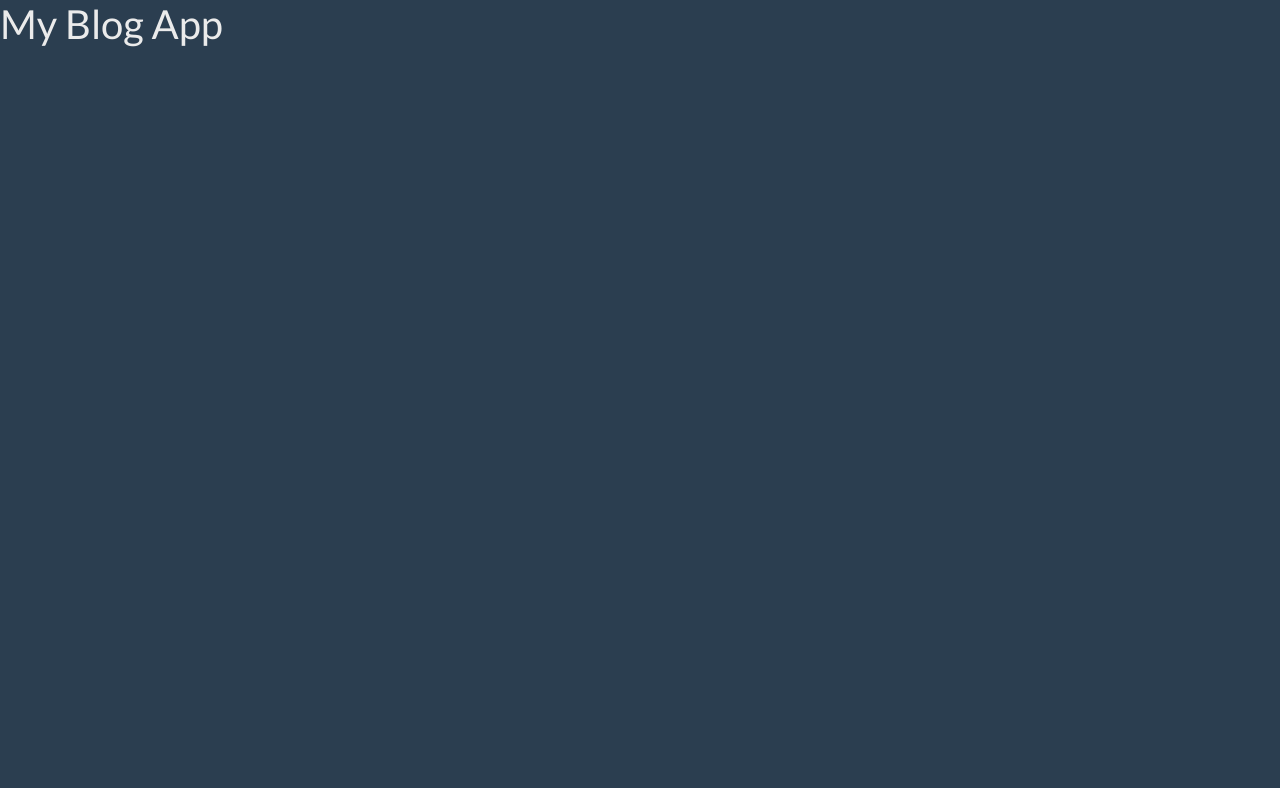
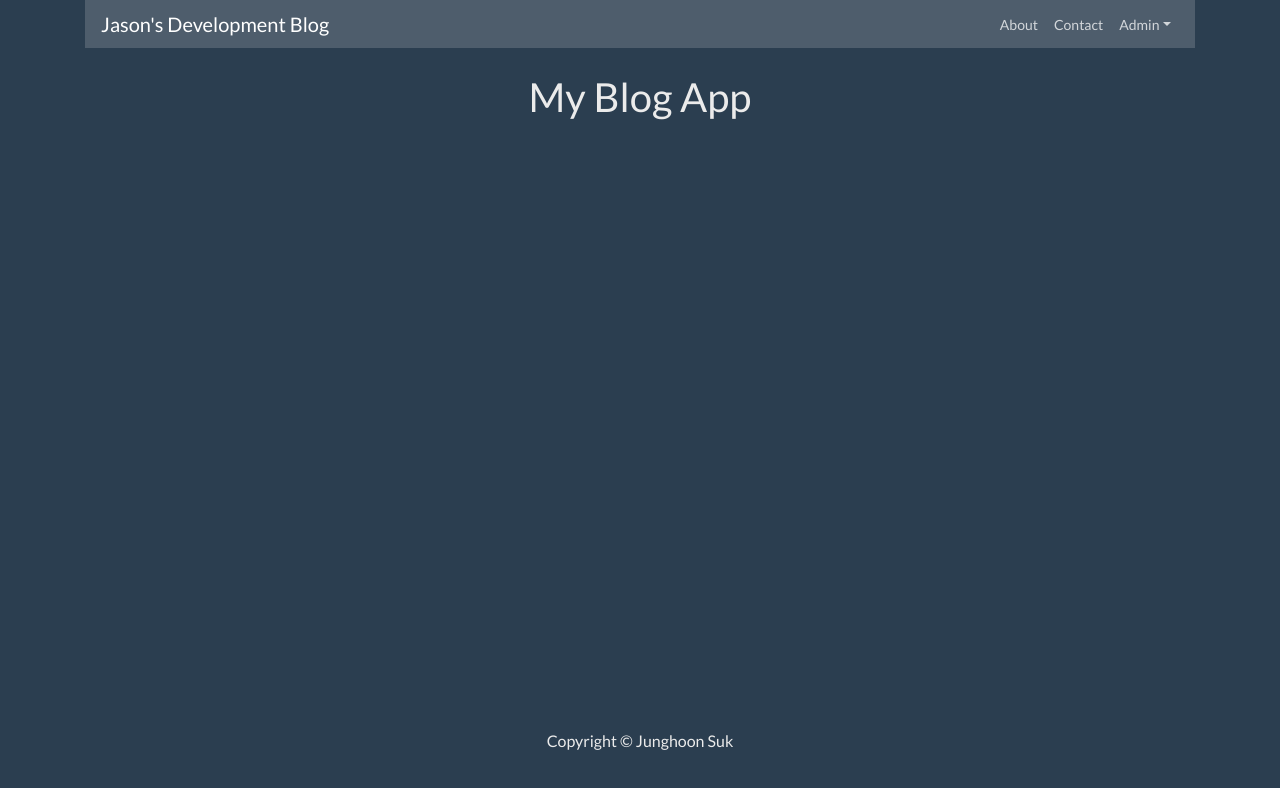
Before and after one commit to jasonsuk/dev-blog, a React (Create React App) app in the folder frontend/: page / in a window 1280 px wide. Shown: the top 788 px of the page. Built offline with nearby package versions, Linux system fonts and the light colour scheme.

Commit message:
Building header and footer

```diff
--- a/frontend/src/App.js
+++ b/frontend/src/App.js
@@ -1,9 +1,16 @@
 import React from 'react';
+
+import Header from './components/Header.component.jsx';
+import Footer from './components/Footer.component.jsx';
 
 const App = () => {
     return (
         <div>
-            <h1>My Blog App</h1>
+            <Header />
+            <main>
+                <h1>My Blog App</h1>
+            </main>
+            <Footer />
         </div>
     );
 };
--- /dev/null
+++ b/frontend/src/components/Footer.component.jsx
@@ -0,0 +1,18 @@
+import React from 'react';
+import { Container, Row, Col } from 'react-bootstrap';
+
+const Footer = () => {
+    return (
+        <footer>
+            <Container>
+                <Row>
+                    <Col className="text-center">
+                        Copyright &copy; Junghoon Suk
+                    </Col>
+                </Row>
+            </Container>
+        </footer>
+    );
+};
+
+export default Footer;
--- /dev/null
+++ b/frontend/src/components/Header.component.jsx
@@ -0,0 +1,40 @@
+import React from 'react';
+import { Container, Navbar, Nav, NavDropdown } from 'react-bootstrap';
+
+const Header = () => {
+    return (
+        <header>
+            <Container>
+                <Navbar collapseOnSelect expand="lg" bg="dark" variant="dark">
+                    <Navbar.Brand href="/">
+                        Jason's Development Blog
+                    </Navbar.Brand>
+                    <Navbar.Toggle aria-controls="responsive-navbar-nav" />
+                    <Navbar.Collapse id="responsive-navbar-nav">
+                        <Nav className="ml-auto">
+                            <Nav.Link href="#about">About</Nav.Link>
+                            <Nav.Link href="#contact">Contact</Nav.Link>
+                            <NavDropdown
+                                title="Admin"
+                                id="collasible-nav-dropdown"
+                            >
+                                <NavDropdown.Item href="#">
+                                    Write blog
+                                </NavDropdown.Item>
+                                <NavDropdown.Item href="#">
+                                    Edit blog
+                                </NavDropdown.Item>
+                                <NavDropdown.Divider />
+                                <NavDropdown.Item href="#">
+                                    More works
+                                </NavDropdown.Item>
+                            </NavDropdown>
+                        </Nav>
+                    </Navbar.Collapse>
+                </Navbar>
+            </Container>
+        </header>
+    );
+};
+
+export default Header;
--- a/frontend/src/index.css
+++ b/frontend/src/index.css
@@ -1,3 +1,8 @@
 main {
-    min-height: 85vh;
+    min-height: 82vh;
 }
+
+h1 {
+    margin-top: 25px;
+    text-align: center;
+}
```
Also changed, not shown: frontend/src/pages/HomePage.js (added, +7 -0 lines).
